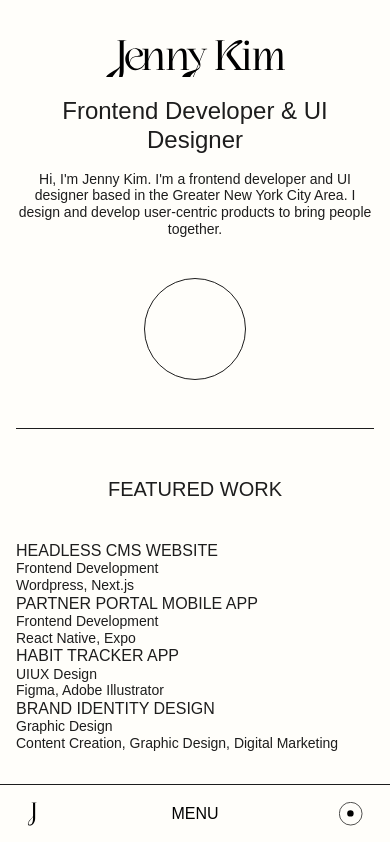
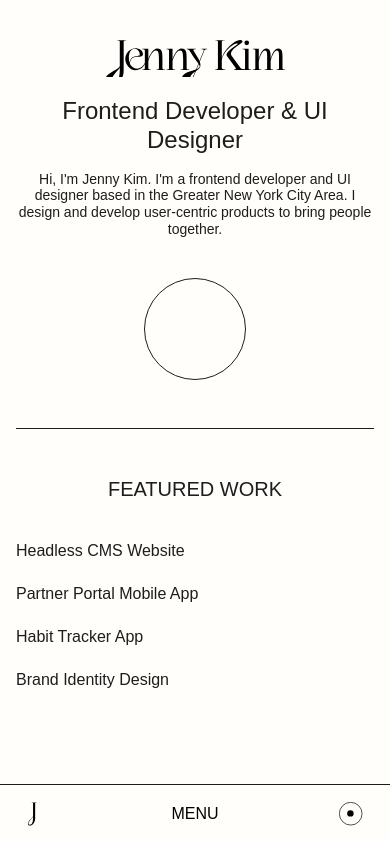
Before and after one commit to jennysujukim/jennykim-portfolio-2024, a React (Vite) app: page / in a window 390 px wide. Shown: the top 842 px of the page. Built offline with nearby package versions, Linux system fonts and the light colour scheme.

Commit message:
design: add styles for max width when breakpoint is Desktop-lg

```diff
--- a/src/layouts/GlobalLayout/GlobalLayout.module.scss
+++ b/src/layouts/GlobalLayout/GlobalLayout.module.scss
@@ -18,12 +18,16 @@
 .Main_Cont {
   overflow: clip;
   flex: 1;
+  @include deskLg { @include flexbox(center, unset); }
 }
 
 .Width_Cont {
+  @include lap { min-width: $mainContent_full_width_lap; }
 
-  @include lap {
-    min-width: $mainContent_full_width_lap;
+
+  @include deskLg {
+    width: $mainContent_max_width;
+    min-width: $mainContent_max_width;
   }
 }
 
--- a/src/pages/HomePage/Stickycontent/StickyContent.module.scss
+++ b/src/pages/HomePage/Stickycontent/StickyContent.module.scss
@@ -0,0 +1,3 @@
+.Container {
+  margin-bottom: 1.5rem;
+}
--- a/src/pages/HomePage/Stickycontent/StickyContent.tsx
+++ b/src/pages/HomePage/Stickycontent/StickyContent.tsx
@@ -1,5 +1,7 @@
 import { Link } from "react-router-dom";
 import { Project } from "../../../types/models/Project"
+// styles
+import styles from './StickyContent.module.scss'
 
 type StickyContentProps = {
   allProjects: Project[];
@@ -9,11 +11,12 @@ export default function StickyContent({ allProjects }: StickyContentProps) {
   return (
     <ul>
       {allProjects.map((project, index) => (
-        <li key={index}>
+        <li
+          key={index}
+          className={styles.Container}
+        >
           <Link to={`#${project.overview.id}`}>
-            <h4>{project.overview.title}</h4>
-            <p>{project.overview.discipline}</p>
-            <p>{project.overview.keywords}</p>
+            <h5>{project.overview.title}</h5>
           </Link>
         </li>
       ))}
--- a/src/sass/abstracts/_variables.scss
+++ b/src/sass/abstracts/_variables.scss
@@ -63,13 +63,15 @@ $m-ProjectCard-img-mob: 0.5rem;
 $m-ProjectCard-img-tab: 1rem;
 
 // DIMENSIONS //
+$mainContent_max_width: 1400px;
+
 $sidebar_height_mob: 60px;
 $sidebar_open_height_mob: 60vh;
 $sidebar_width_lap: 68px;
 $sidebar_open_width_lap: 400px;
 
 $mainContent_full_width_lap: calc(100vw - ($sidebar_width_lap + ($container_spacing_lap * 2) + $container_spacing_lap));
-$stickyContainer_width_lap: calc($mainContent_full_width_lap * 0.3);
+$stickyContainer_width_lap: calc($mainContent_full_width_lap * 0.25);
 
 // SOLID BORDER //
 $border_primary_black: 1px solid $primary_black;
```
